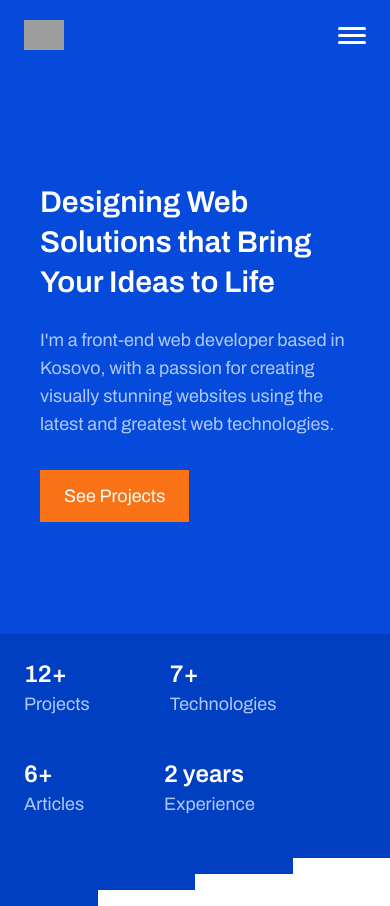
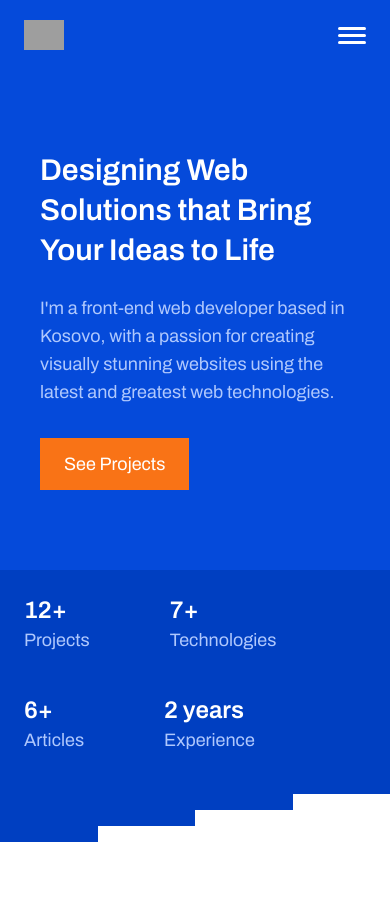
Before and after one commit to Lindrit-Sulaj/Lindrit-Sulaj, a Next.js app: page / in a window 390 px wide. After the commit the page ends 844 px from the top, so only its background shows below. Built offline with nearby package versions, Linux system fonts and the light colour scheme; grey boxes are pictures that could not be loaded.

Commit message:
Fixed padding on mobile

```diff
--- a/sections/Landing/Hero.jsx
+++ b/sections/Landing/Hero.jsx
@@ -4,7 +4,7 @@ import { Stats } from '@/components';
 export default function Hero() {
   return (
     <section>
-      <div className="hero bg-byzantine-blue py-28 md:py-32 px-10 lg:px-6 xl:px-0 mt-[70px]">
+      <div className="hero bg-byzantine-blue py-20 md:py-32 px-10 lg:px-6 xl:px-0 mt-[70px]">
         <div className="mx-auto max-w-screen-web">
           <h1 className='text-3xl md:text-4xl leading-10 lg:text-6xl font-semibold lg:leading-[70px]'>Designing Web Solutions that Bring Your Ideas to Life</h1>
           <p className='text-lg md:text-xl text-text-blue mt-6 max-w-3xl'>I'm a front-end web developer based in Kosovo, with a passion for creating visually stunning websites using the latest and greatest web technologies. </p>
```
